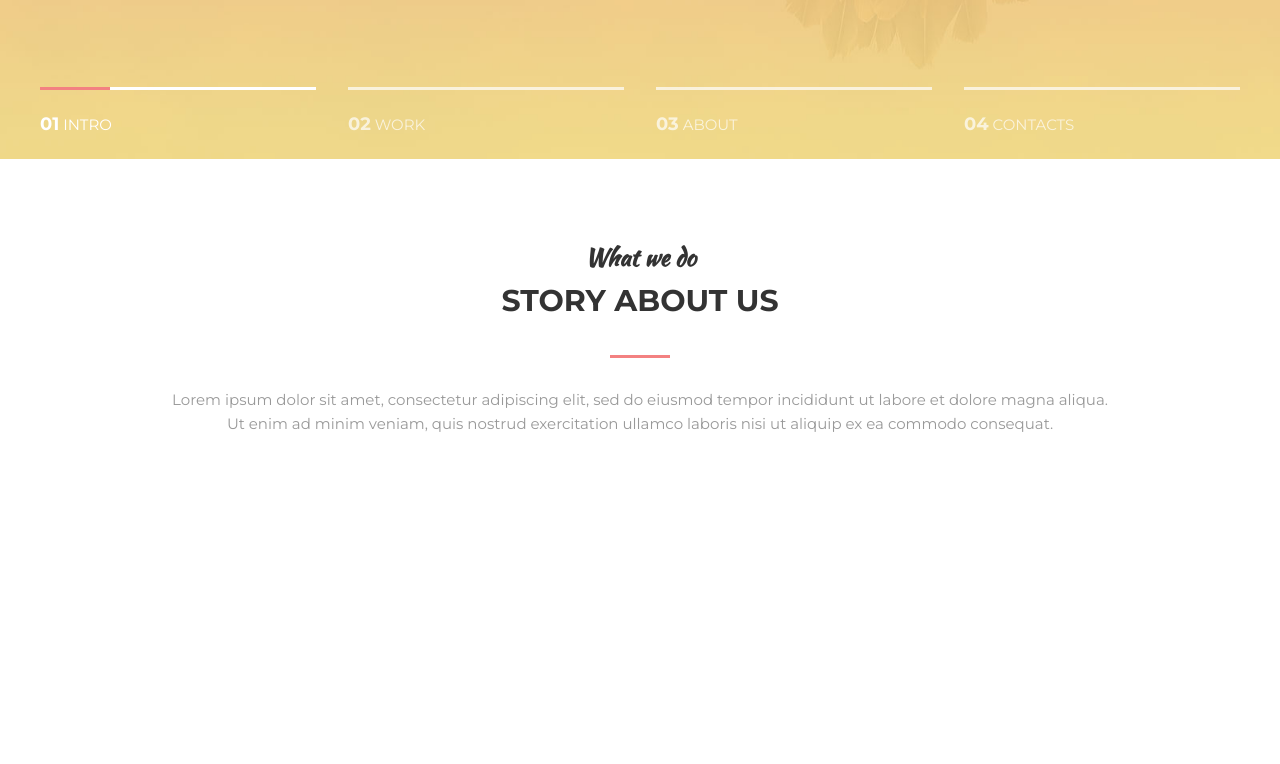
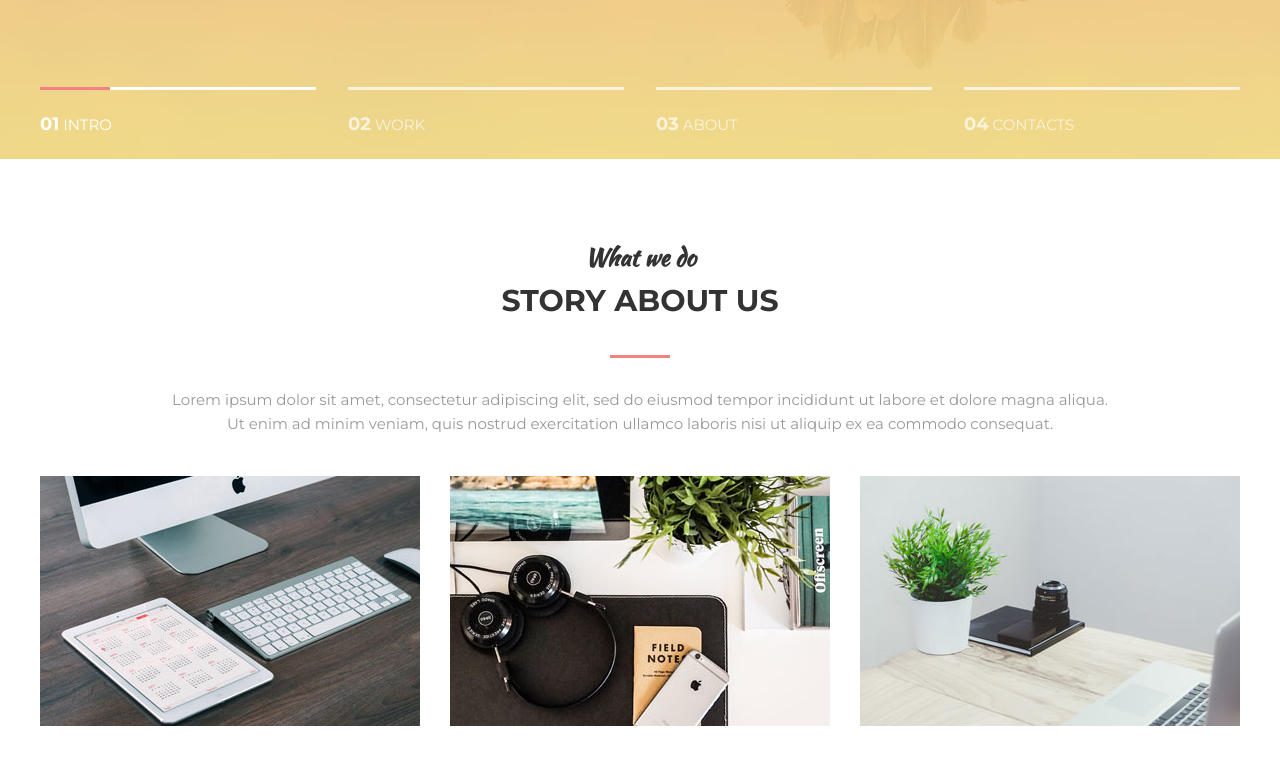
Before and after one commit to nikolay4irkov/MoGo, a plain HTML site: page index.html in a window 1280 px wide. Shown: the part 641-1405 px from the top of the page. Before the commit the page ends 1197 px from the top, so only its background shows below. Drawn offline with Linux system fonts and the light colour scheme.

Commit message:
adding linear-gradient

```diff
--- a/assets/css/style.css
+++ b/assets/css/style.css
@@ -243,3 +243,28 @@ h1, h2, h3, h4, h5, h6 {
 	font-size: 15px;
 	color: #999;
 }
+
+/* About */
+.about {
+	display: flex;
+	justify-content: space-between;
+
+}
+
+.about__item {
+	width: 380px;
+}
+
+.about__item:hover .about__img img {
+	opacity: 0.1;
+}
+
+.about__img {
+	background: linear-gradient(to bottom,
+	#f38181, #fce38a);
+}
+
+.about__img img {
+	display: block;
+	transition: opacity 0.1s linear;
+}
--- a/index.html
+++ b/index.html
@@ -67,6 +67,29 @@
 				<p>Lorem ipsum dolor sit amet, consectetur adipiscing elit, sed do eiusmod tempor incididunt ut labore et dolore magna aliqua. Ut enim ad minim veniam, quis nostrud exercitation ullamco laboris nisi ut aliquip ex ea commodo consequat. </p>
 			</div>
 		</div>
+
+
+		<div class="about">
+			<div class="about__item">
+				<div class="about__img">
+					<img src="assets/images/about/1.jpg" alt="">
+				</div>
+			</div>
+			<div class="about__item">
+				<div class="about__img">
+					<img src="assets/images/about/2.jpg" alt="">
+				</div>
+			</div>
+			<div class="about__item">
+				<div class="about__img">
+					<img src="assets/images/about/3.jpg" alt="">
+				</div>
+			</div>
+		</div>
+
+
+
+
 	</div>
 </section>
 
```
